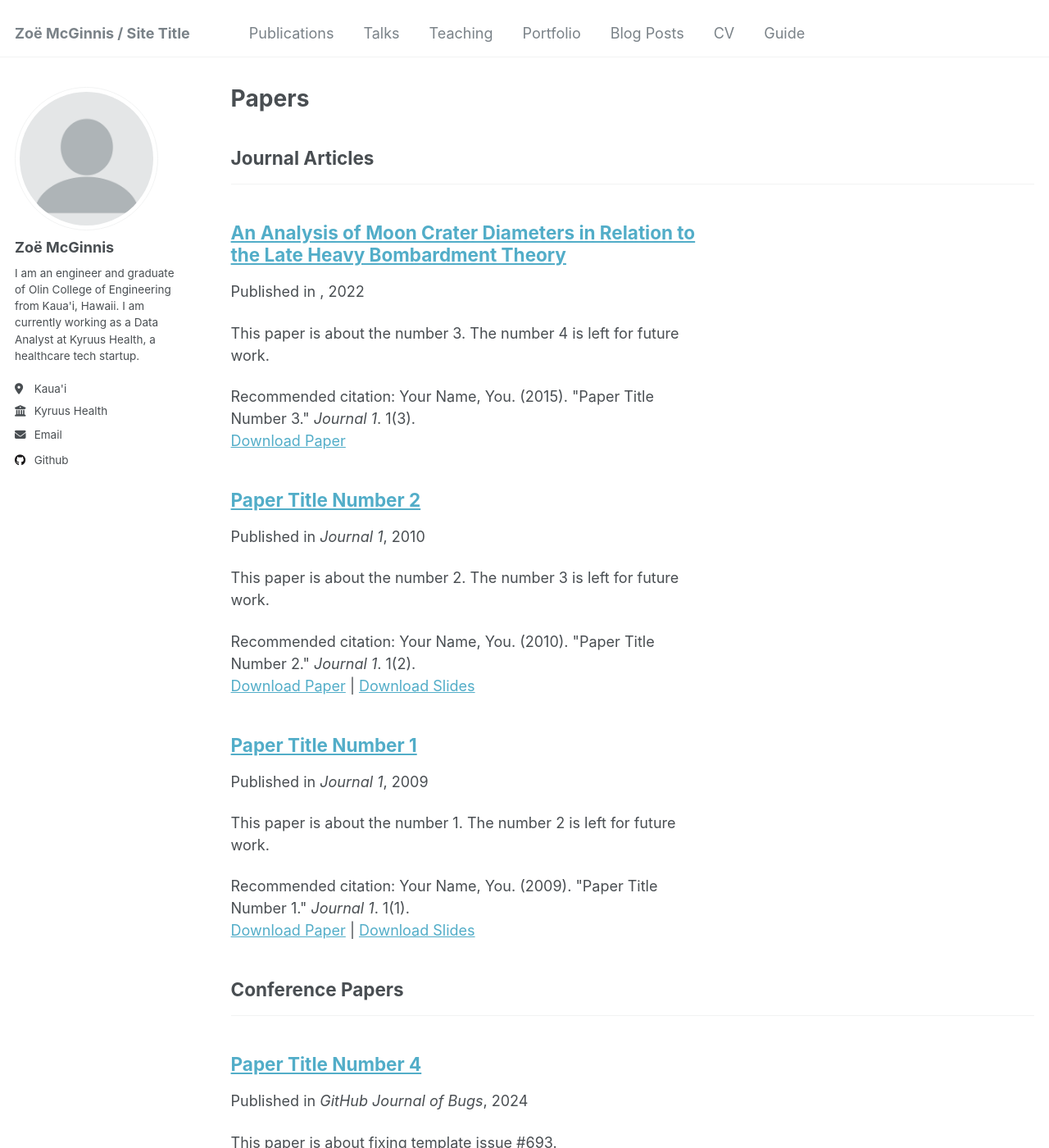
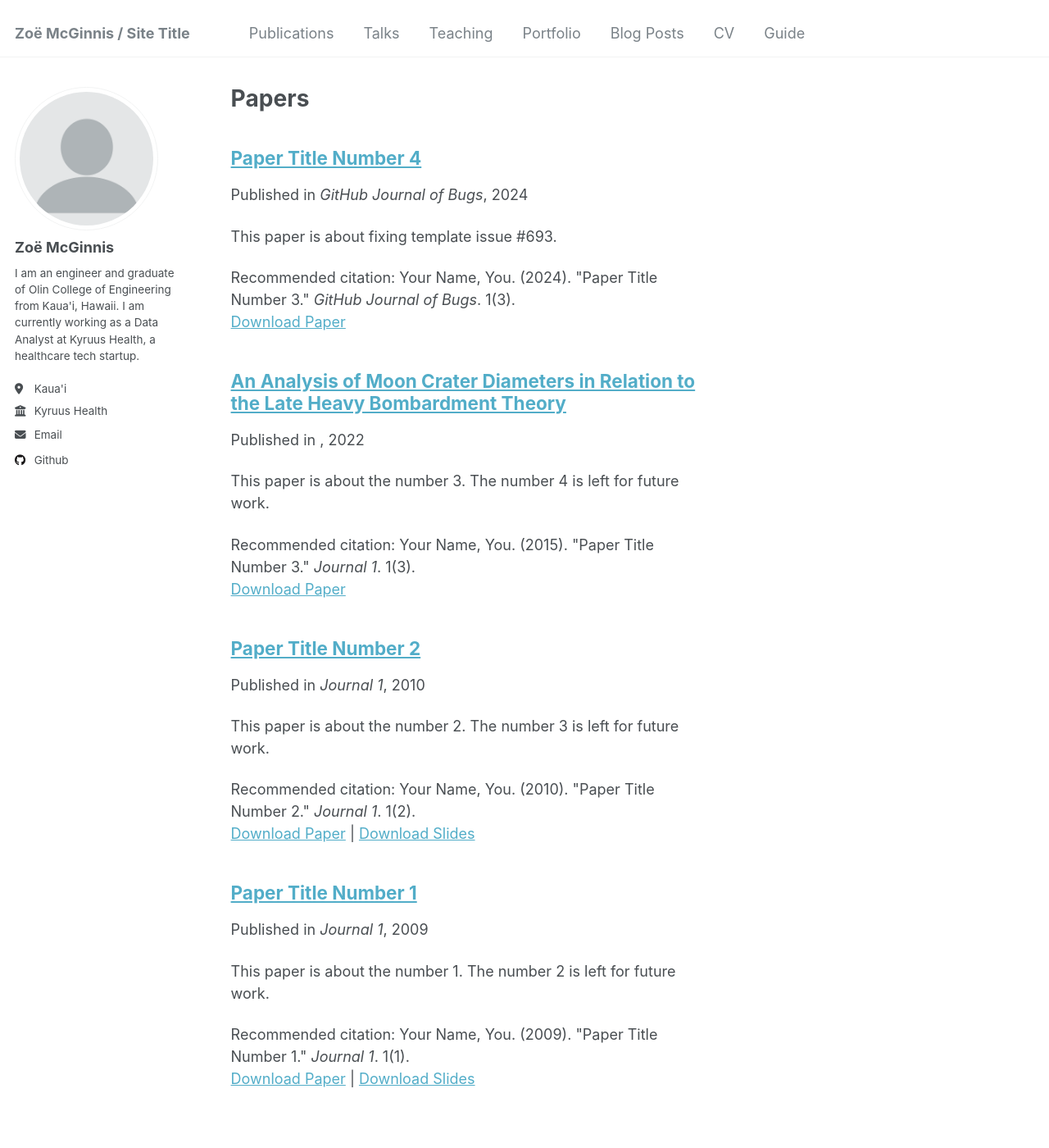
Before and after one commit to Mickmcginnis/zmcginnis, a Jekyll site: the page built from _pages/publications.html, in a window 1280 px wide and 1400 px high. Shown: the whole window at 82% size. Built offline with Jekyll 4.4.1, drawn with Linux system fonts in a browser that asks for light colours; part of the change alters nothing that is shown; some of the changed text lies outside the part shown.

```diff
--- a/_config.yml
+++ b/_config.yml
@@ -74,13 +74,13 @@ author:
   zhihu            : # Username
 
 # Publication Category - The following the list of publication categories and their headings
-publication_category:
-  books:
-    title: 'Books'
+# publication_category:
+#   books:
+#     title: 'Books'
   manuscripts:
     title: 'Journal Articles'
-  conferences:
-    title: 'Conference Papers'
+  # conferences:
+  #   title: 'Conference Papers'
 
 # Site Settings
 teaser                   :  # filename of teaser fallback teaser image placed in /images/, .e.g. "500x300.png"
```
